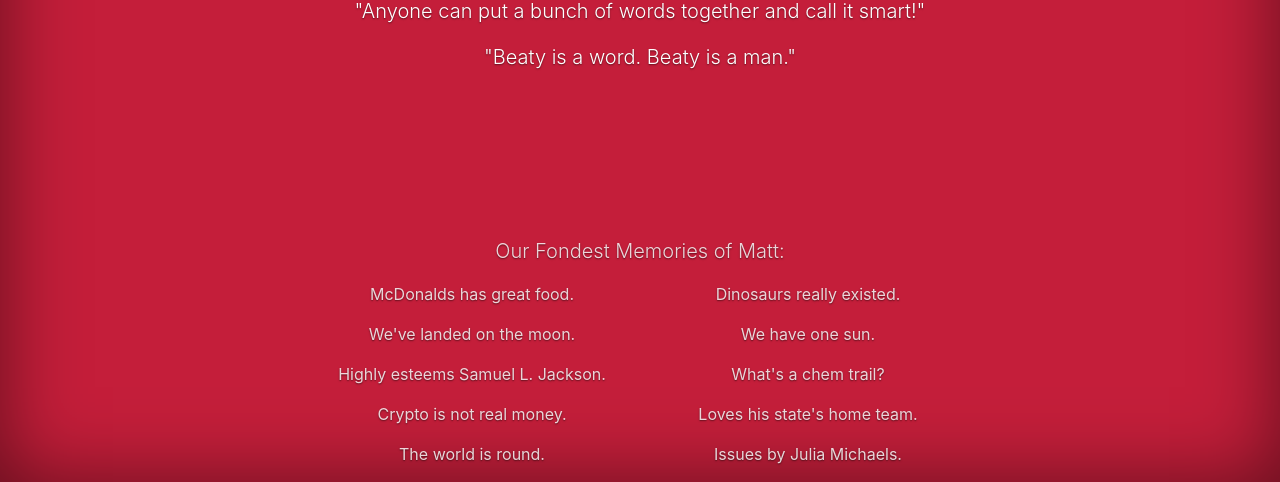
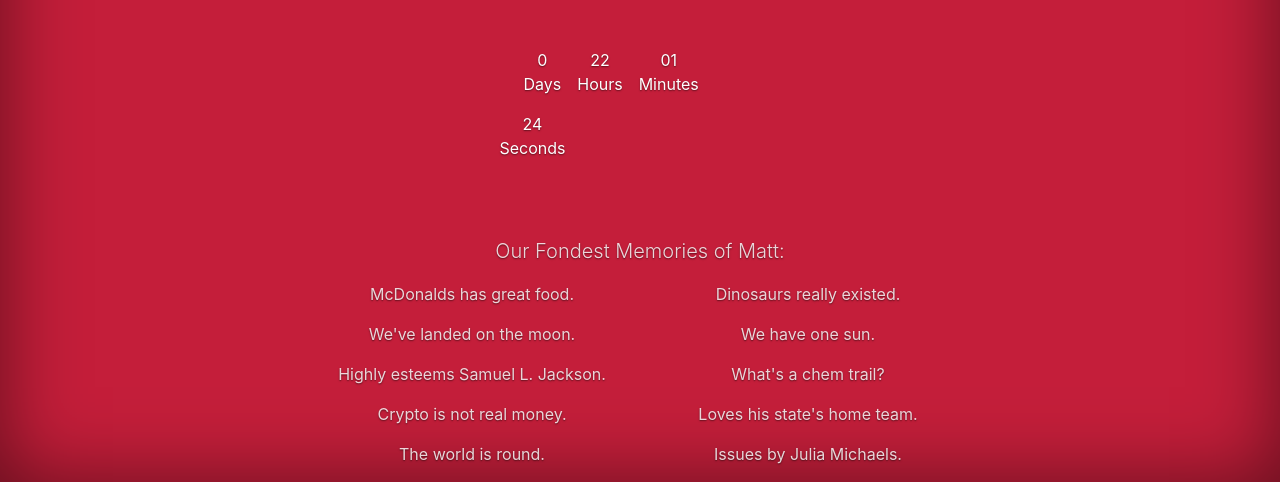
Before and after one commit to kaburkett/matt.isprettymuchtheworst, a plain HTML site: page matt/index.html in a window 1280 px wide. Shown: the part 318-800 px from the top of the page. Drawn offline with nearby package versions, Linux system fonts and the light colour scheme.

Commit message:
add counter

```diff
--- a/matt/index.html
+++ b/matt/index.html
@@ -26,14 +26,37 @@
           </div>
           <div class="inner my-auto">
             <h3 class="masthead-brand">Matthew Lupert Gross</h3>
+
           </div>
         </div>
       </header>
+
 
       <main role="main" class="inner cover">
         <h1 class="cover-heading">A Tribute.</h1>
         <p class="lead">"Anyone can put a bunch of words together and call it smart!"</p>
         <p class="lead">"Beaty is a word. Beaty is a man."</p>
+
+        <div id="clockdiv" class="row justify-content-center mt-4 pt-4">
+          <div class="col-6">
+            <div class="p-2 ml-4" style="float:left">
+              <span class="days"></span>
+              <div class="smalltext">Days</div>
+            </div>
+            <div class="p-2" style="float:left">
+              <span class="hours"></span>
+              <div class="smalltext">Hours</div>
+            </div>
+            <div class="p-2" style="float:left">
+              <span class="minutes"></span>
+              <div class="smalltext">Minutes</div>
+            </div>
+            <div class="p-2" style="float:left">
+              <span class="seconds"></span>
+              <div class="smalltext">Seconds</div>
+            </div>
+          </div>
+        </div>
       </main>
 
       <footer class="mastfoot mt-auto">
@@ -85,5 +108,44 @@
     <script>window.jQuery || document.write('<script src="./js/jquery-slim.min.js"><\/script>')</script>
     <script src="./js/popper.min.js"></script>
     <script src="./js/bootstrap.min.js"></script>
+    <script>
+      function getTimeRemaining(endtime) {
+        var t = Date.parse(endtime) - Date.parse(new Date());
+        var seconds = Math.floor((t / 1000) % 60);
+        var minutes = Math.floor((t / 1000 / 60) % 60);
+        var hours = Math.floor((t / (1000 * 60 * 60)) % 24);
+        var days = Math.floor(t / (1000 * 60 * 60 * 24));
+        return {
+          'total': t
+          , 'days': days
+          , 'hours': hours
+          , 'minutes': minutes
+          , 'seconds': seconds
+        };
+      }
+
+      function initializeClock(id, endtime) {
+        var clock = document.getElementById(id);
+        var daysSpan = clock.querySelector('.days');
+        var hoursSpan = clock.querySelector('.hours');
+        var minutesSpan = clock.querySelector('.minutes');
+        var secondsSpan = clock.querySelector('.seconds');
+
+        function updateClock() {
+          var t = getTimeRemaining(endtime);
+          daysSpan.innerHTML = t.days;
+          hoursSpan.innerHTML = ('0' + t.hours).slice(-2);
+          minutesSpan.innerHTML = ('0' + t.minutes).slice(-2);
+          secondsSpan.innerHTML = ('0' + t.seconds).slice(-2);
+          if (t.total <= 0) {
+            clearInterval(timeinterval);
+          }
+        }
+        updateClock();
+        var timeinterval = setInterval(updateClock, 1000);
+      }
+      var deadline = 'June 28 2018 12:00 GMT-0500';
+      initializeClock('clockdiv', deadline);
+    </script>
   </body>
 </html>
```
